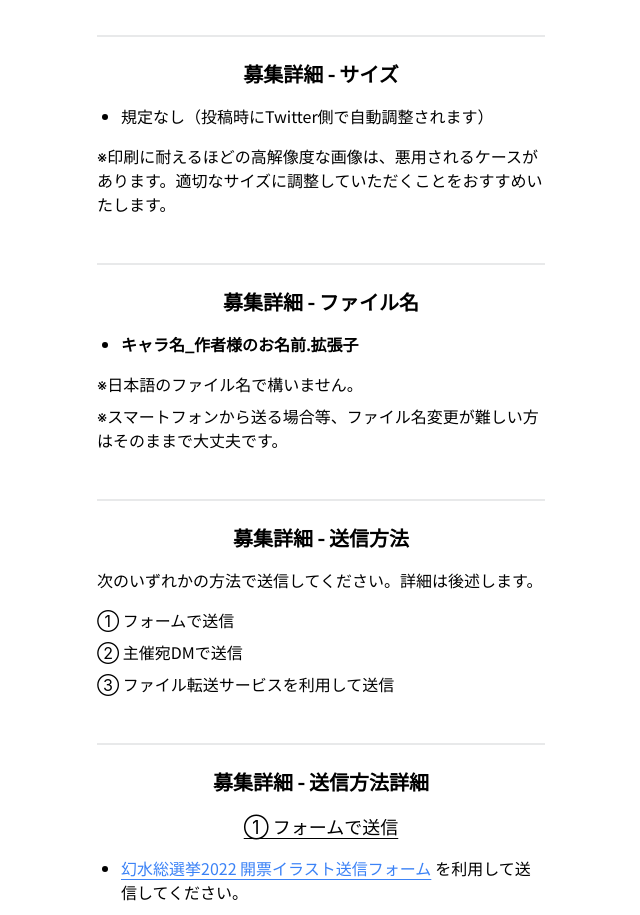
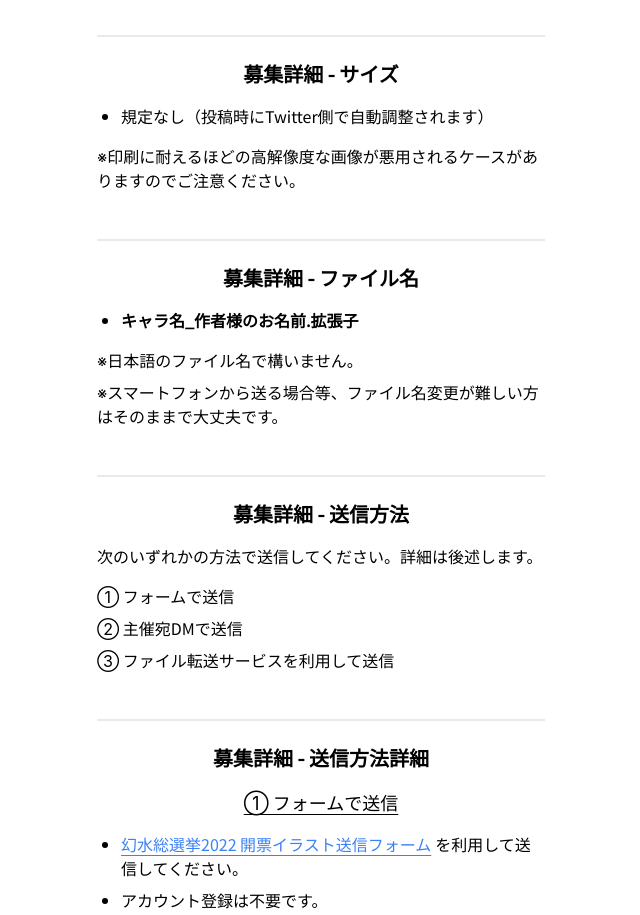
Before and after one commit to true-runes/suikoden-election-2022-frontend, a Next.js app: page /events-in-event/illustrations-with-results in a window 1280 px wide. Shown: the part 1240-2155 px from the top of the page, without its empty margins (319-959 px from the left). Built offline with nearby package versions, Linux system fonts and the light colour scheme; no server answers; a web font is replaced by a local one.

Commit message:
feat: 🎸 「開票イラスト」の「募集詳細」の「サイズ」の文言変更 (#368)

```diff
--- a/pages/events-in-event/illustrations-with-results.tsx
+++ b/pages/events-in-event/illustrations-with-results.tsx
@@ -135,7 +135,7 @@ const IllustrationsWithResults: NextPage = () => {
                   </li>
                 </ul>
                 <div className="py-2">
-                  ※印刷に耐えるほどの高解像度な画像は、悪用されるケースがあります。適切なサイズに調整していただくことをおすすめいたします。
+                  ※印刷に耐えるほどの高解像度な画像が悪用されるケースがありますのでご注意ください。
                 </div>
               </div>
 
```
